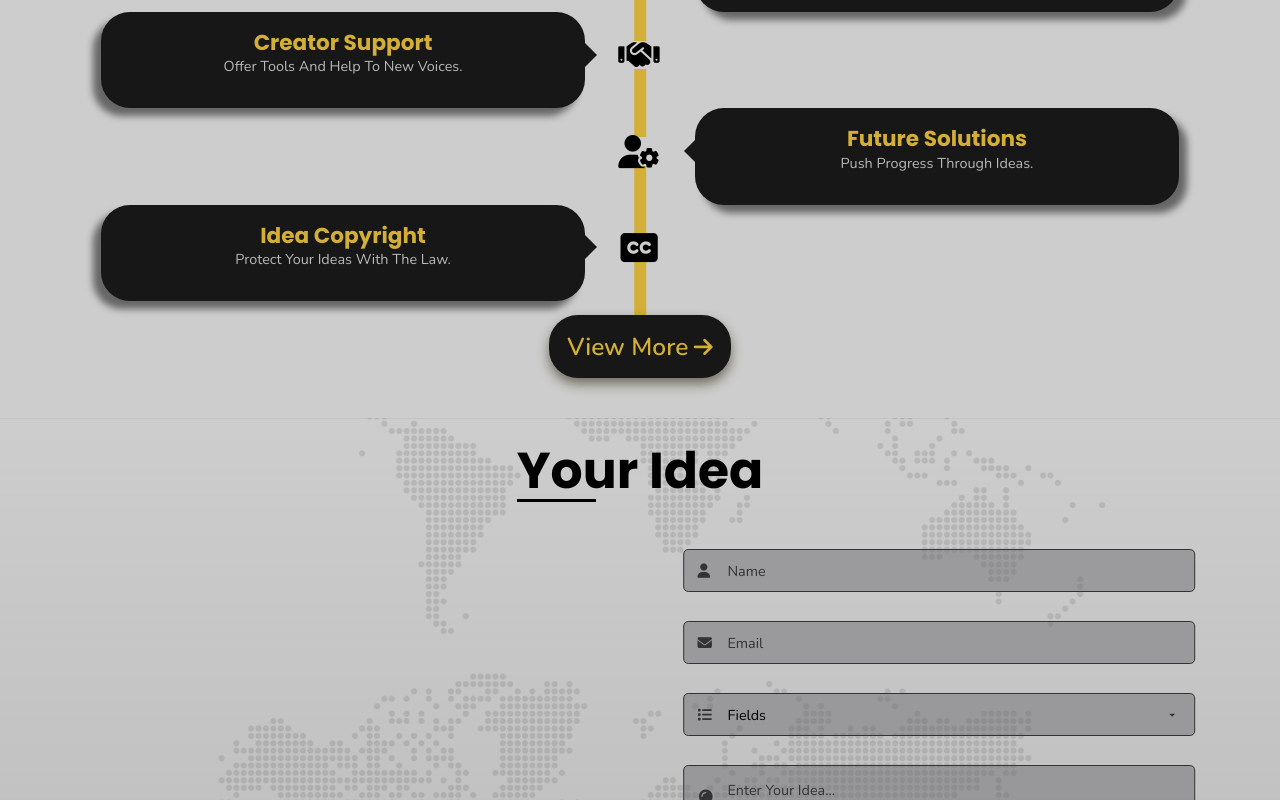
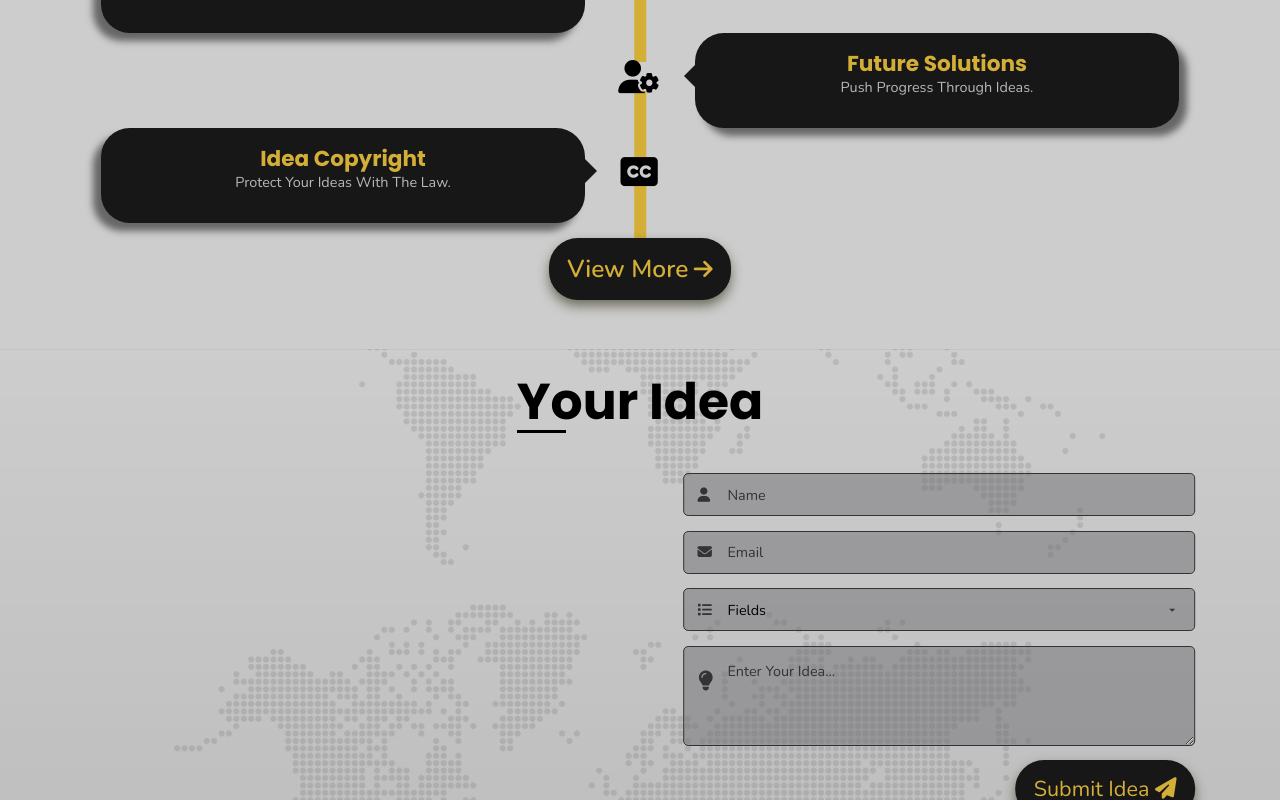
Before and after one commit to Ideafactoryhub/ideafactory, a website with bundled scripts: page index.html in a window 1280 px wide. Shown: the part 1760-2560 px from the top of the page. Built offline with nearby package versions, Linux system fonts and the light colour scheme; no server answers.

Commit message:
Reinitialize repository with fresh files

```diff
--- a/css/master.css
+++ b/css/master.css
@@ -394,7 +394,7 @@ h2 {
 /* Start About Us */
 .about-us {
   text-align: center;
-  min-height: 70vh;
+  min-height: 60vh;
 }
 .about-us .container {
   width: 80%;
@@ -484,7 +484,7 @@ h2 {
 .experience {
   position: relative;
   width: 100%;
-  margin-top: 4rem;
+  margin-top: 3rem;
   min-height: 95vh;
   box-sizing: border-box;
   text-align: center;
@@ -588,7 +588,6 @@ h2 {
 .review-card h3,
 .idea-card h4 {
   padding: 0.2rem 0;
-  line-height: 1.1;
   color: var(--btn-color);
 }
 .experience .desc {
@@ -600,8 +599,7 @@ h2 {
   font-size: 1rem;
   color: rgba(255, 255, 255, 0.696);
   font-family: 'Nunito', sans-serif;
-  line-height: 1.4;
-  text-align: center;
+  line-height: 1.3;
 }
 .morebtn {
   display: flex;
@@ -743,7 +741,7 @@ h2 {
   align-items: center;
   justify-content: flex-start;
   position: relative;
-  width: 50%;
+  width: 54%;
 }
 .ideas-display {
   width: 100%;
@@ -786,7 +784,7 @@ form .form-group {
   height: 3rem;
   display: flex;
   position: relative;
-  margin: 1rem 0;
+  margin: 0.5rem 0;
   width: 100%;
 }
 form .field input,
@@ -853,7 +851,7 @@ form .select {
 form .message {
   position: relative;
   width: 100%;
-  margin: 1rem 0;
+  margin: 0.5rem 0;
 }
 form .message i,
 form .message i {
```
